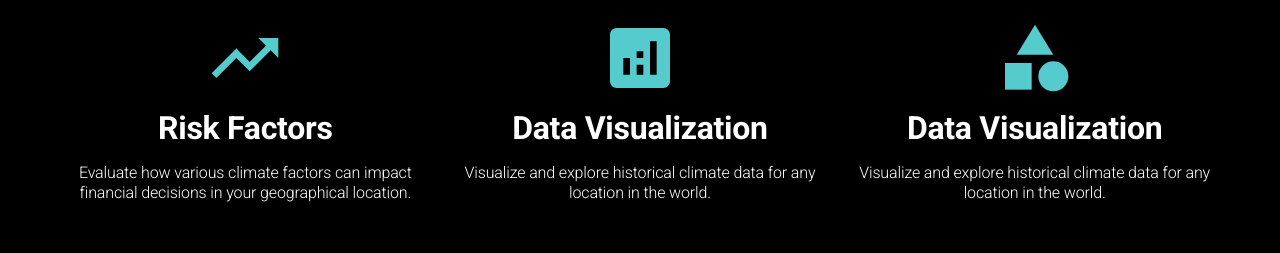
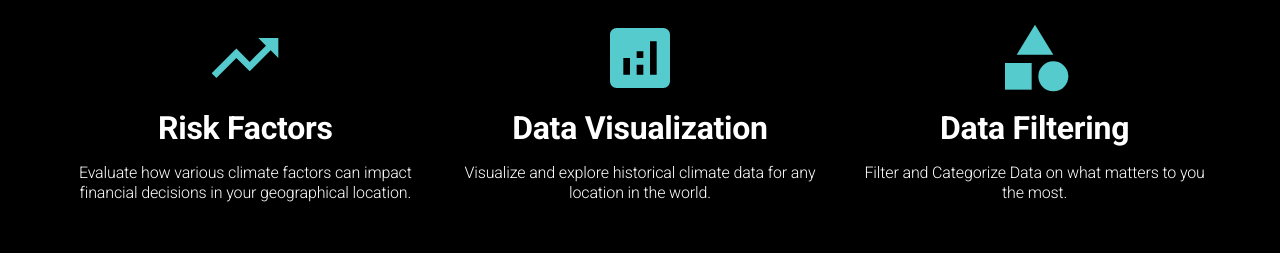
Before and after one commit to rishwantariq/riskthinking, a Next.js app: page / in a window 1280 px wide. Shown: the part 1523-1776 px from the top of the page. Built offline with nearby package versions, Linux system fonts and the light colour scheme.

Commit message:
fixed some typos

```diff
--- a/src/app/data/chart/page.tsx
+++ b/src/app/data/chart/page.tsx
@@ -53,10 +53,10 @@ export default function Page() {
                         <div style={{display: "flex", flexDirection: "row", alignItems: "center", justifyContent: "left", position: "relative" }}>
                             <div style={{ display: "flex", flexDirection: "column", width: "50%", maxWidth: "500px", padding: "20px" }}>
                             <Typography align="left" variant="h1" fontWeight={"bold"} color={"black"}>
-                                Data-Driven. Stochastic. Aggregated. For All Categories..
+                                Data-Driven. Stochastic. Aggregated. For All Categories.
                             </Typography>
                             <Typography align="left" mt={2} variant="h4" fontSize={"1rem"} fontWeight={"medium"} color={"black"}>
-                                All the important projections, categorized by their category per for 5+ decades.
+                                All the important projections, organized by their category for 5+ decades.
                             </Typography>
                             </div>
                             {isSmallScreen ? null : (
--- a/src/app/page.tsx
+++ b/src/app/page.tsx
@@ -28,8 +28,8 @@ export default function Home() {
     },
     {
       icon: <CategoryIcon color="primary" style={{ fontSize: '5rem', marginBottom: 5 }} />,
-      title: 'Data Visualization',
-      subtitle: 'Visualize and explore historical climate data for any location in the world.',
+      title: 'Data Filtering',
+      subtitle: 'Filter and Categorize Data on what matters to you the most.',
     },
     // Add more objects for additional grid items
   ];
--- a/src/components/banner.tsx
+++ b/src/components/banner.tsx
@@ -16,7 +16,7 @@ const items = [
     {
         name: 'Concerned About a Specific Category? Find Out With ',
         module: 'SectorWatch',
-        description: 'Uncover Trends and Patterns across business categories with our Powerful & Insightful Charting Tool."',
+        description: 'Uncover Trends and Patterns across business categories with our Powerful & Insightful Charting Tool.',
         image: 'https://imgtr.ee/images/2023/05/04/abJtJ.png',
         link: '/data/chart'
     },
```
